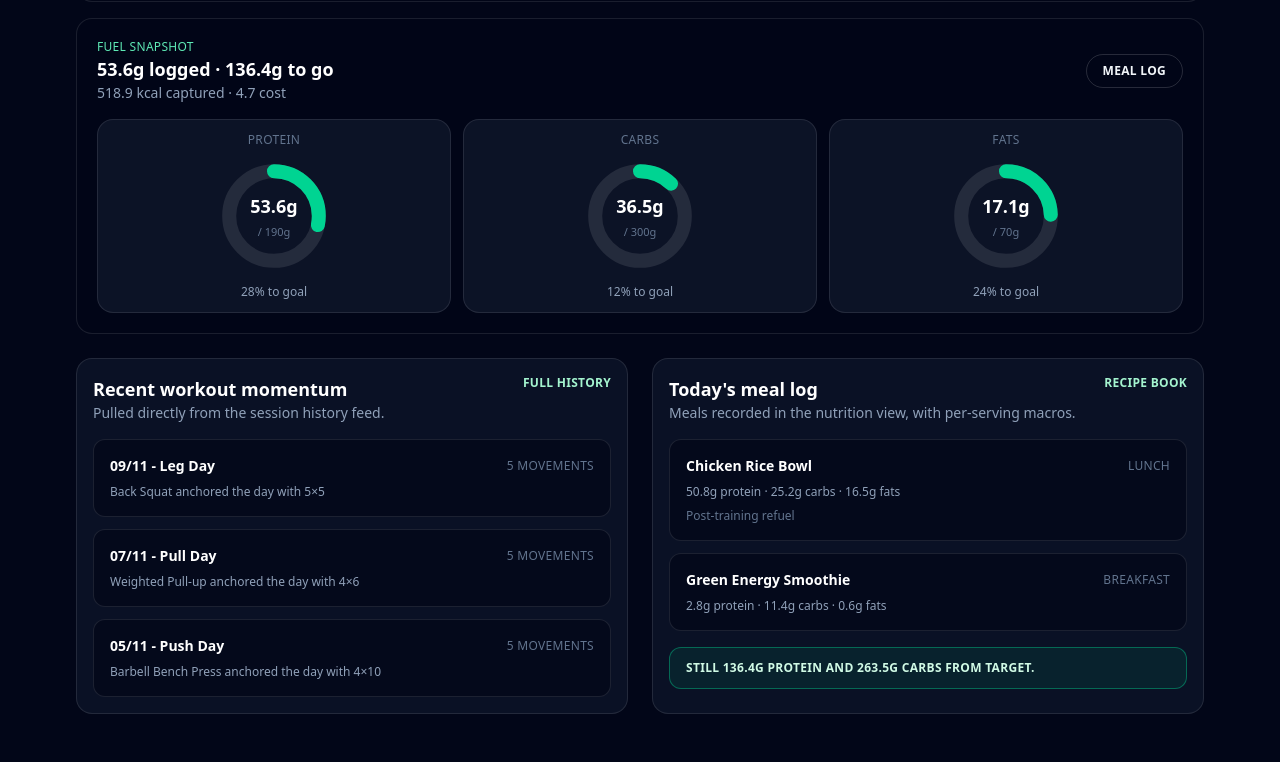
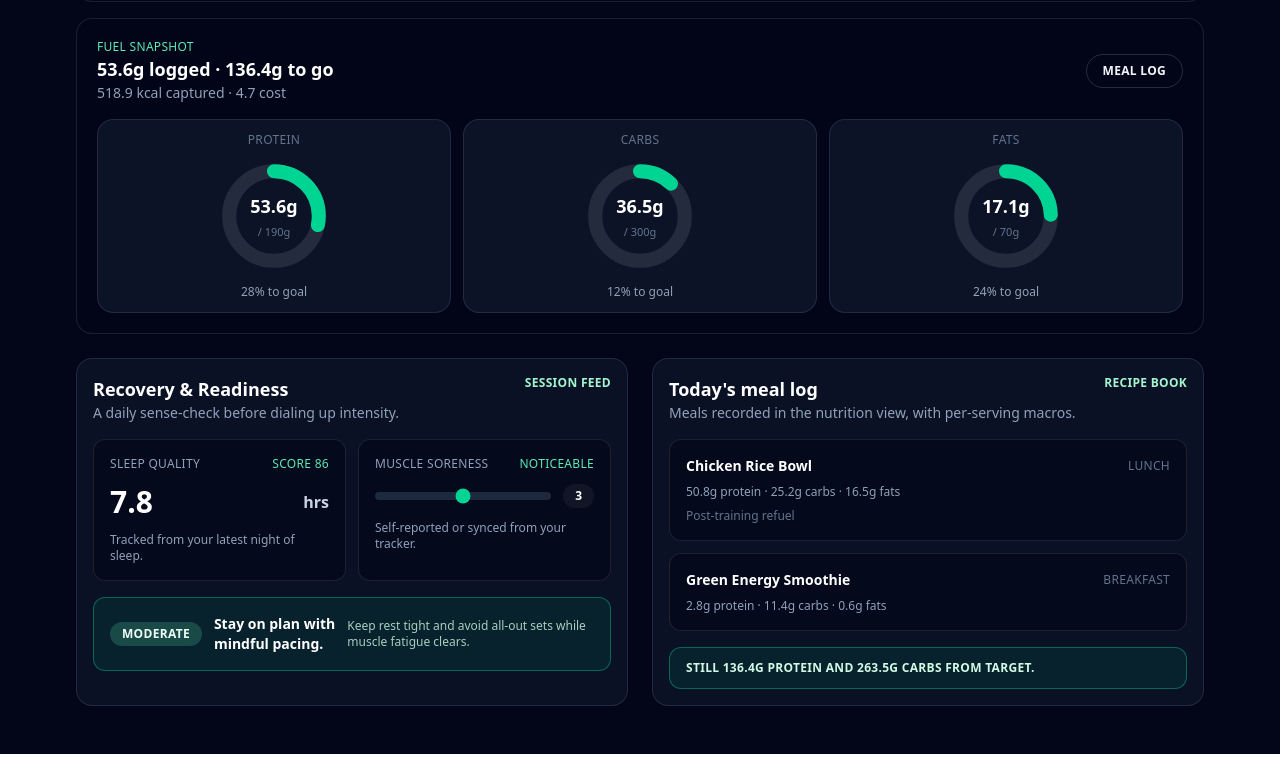
Before and after one commit to triek/privion, a Vue app: page / in a window 1280 px wide. Shown: the part 905-1667 px from the top of the page. Built offline with nearby package versions, Linux system fonts and the light colour scheme.

Commit message:
replace workout momentum with recovery and readiness

```diff
--- a/src/views/HomeView.vue
+++ b/src/views/HomeView.vue
@@ -141,31 +141,63 @@
       <article class="space-y-4 rounded-2xl border border-white/10 bg-slate-900/70 p-4">
         <div class="flex items-start justify-between gap-3">
           <div>
-            <h2 class="text-lg font-semibold text-white">Recent workout momentum</h2>
-            <p class="text-sm text-slate-400">Pulled directly from the session history feed.</p>
+            <h2 class="text-lg font-semibold text-white">Recovery &amp; Readiness</h2>
+            <p class="text-sm text-slate-400">A daily sense-check before dialing up intensity.</p>
           </div>
           <RouterLink
             to="/session-history"
             class="text-xs font-semibold uppercase tracking-wide text-emerald-200 transition hover:text-emerald-100"
           >
-            Full history
+            Session feed
           </RouterLink>
         </div>
-        <ul class="space-y-3 text-sm text-slate-300">
-          <li
-            v-for="record in recentSessions"
-            :key="record.session"
-            class="tile-surface p-4"
-          >
-            <div class="flex items-center justify-between gap-2">
-              <p class="font-semibold text-white">{{ record.session }}</p>
-              <span class="text-xs uppercase tracking-wide text-slate-500"
-                >{{ record.exercises.length }} movements</span
-              >
+
+        <div class="grid gap-3 sm:grid-cols-2">
+          <div class="tile-surface space-y-3 p-4">
+            <div class="flex items-center justify-between text-xs uppercase tracking-wide text-slate-400">
+              <span>Sleep quality</span>
+              <span class="text-emerald-300">Score {{ sleepQuality.score }}</span>
             </div>
-            <p class="mt-2 text-xs text-slate-400">{{ recordSummary(record) }}</p>
-          </li>
-        </ul>
+            <div class="flex items-center justify-between text-3xl font-black text-white">
+              <span>{{ sleepQuality.hours }}</span>
+              <span class="text-base font-semibold text-slate-300">hrs</span>
+            </div>
+            <p class="text-xs text-slate-400">Tracked from your latest night of sleep.</p>
+          </div>
+
+          <div class="tile-surface space-y-3 p-4">
+            <div class="flex items-center justify-between text-xs uppercase tracking-wide text-slate-400">
+              <span>Muscle soreness</span>
+              <span class="text-emerald-300">{{ sorenessLabel }}</span>
+            </div>
+            <div class="flex items-center gap-3">
+              <input
+                v-model.number="muscleSoreness"
+                type="range"
+                min="1"
+                max="5"
+                step="1"
+                class="h-2 w-full cursor-pointer appearance-none rounded-full bg-slate-800 accent-emerald-400"
+              />
+              <span class="rounded-full bg-white/5 px-3 py-1 text-xs font-semibold text-white">{{ muscleSoreness }}</span>
+            </div>
+            <p class="text-xs text-slate-400">Self-reported or synced from your tracker.</p>
+          </div>
+        </div>
+
+        <div
+          class="tile-surface flex flex-col gap-2 border border-emerald-400/40 bg-emerald-500/10 p-4 text-sm text-emerald-50 sm:flex-row sm:items-center sm:justify-between"
+        >
+          <div class="flex items-center gap-3">
+            <span
+              class="inline-flex rounded-full bg-emerald-300/20 px-3 py-1 text-xs font-semibold uppercase tracking-wide text-emerald-50"
+            >
+              {{ readinessRecommendation.label }}
+            </span>
+            <p class="font-semibold text-white">{{ readinessRecommendation.headline }}</p>
+          </div>
+          <p class="text-xs text-emerald-100/80">{{ readinessRecommendation.detail }}</p>
+        </div>
       </article>
 
       <article class="space-y-4 rounded-2xl border border-white/10 bg-slate-900/70 p-4">
@@ -219,7 +251,7 @@
 </template>
 
 <script setup lang="ts">
-import { computed } from 'vue'
+import { computed, ref } from 'vue'
 import { RouterLink } from 'vue-router'
 import { storeToRefs } from 'pinia'
 
@@ -229,7 +261,6 @@ import { useSessionHistoryStore } from '@/stores/sessionHistory'
 import { formatNumber, mealLogTotals } from '@/utils/nutrition'
 
 const sessionHistoryStore = useSessionHistoryStore()
-const { records } = storeToRefs(sessionHistoryStore)
 
 const nutritionStore = useNutritionStore()
 const { recipes, mealLogs, ingredientMap } = storeToRefs(nutritionStore)
@@ -237,7 +268,8 @@ const { recipes, mealLogs, ingredientMap } = storeToRefs(nutritionStore)
 const nextPlan = computed(() => workoutPlans[0])
 const nextPlanPreview = computed(() => nextPlan.value?.exercises ?? [])
 
-const recentSessions = computed(() => records.value.slice(-3).reverse())
+const sleepQuality = ref({ hours: 7.8, score: 86 })
+const muscleSoreness = ref(3)
 
 const macroTargets = { protein: 190, carbs: 300, fat: 70 }
 
@@ -326,9 +358,36 @@ const macroCallout = computed(
     `${formatNumber(dailyTotals.value.calories)} kcal captured · ${formatNumber(dailyTotals.value.cost)} cost`,
 )
 
-const recordSummary = (record: (typeof records.value)[number]) => {
-  const mainLift = record.exercises[0]
-  if (!mainLift) return 'No exercises recorded.'
-  return `${mainLift.name} anchored the day with ${mainLift.setsCompleted}×${mainLift.reps}`
-}
+const sorenessLabel = computed(() => {
+  const labels = ['Minimal', 'Light', 'Noticeable', 'High', 'Severe']
+  const index = Math.min(Math.max(muscleSoreness.value, 1), 5) - 1
+  return labels[index]
+})
+
+const readinessRecommendation = computed(() => {
+  const { score, hours } = sleepQuality.value
+  const soreness = muscleSoreness.value
+
+  if (score >= 85 && soreness <= 2 && hours >= 7) {
+    return {
+      label: 'Train hard',
+      headline: 'Green lights across recovery markers.',
+      detail: 'Prioritize compound lifts and higher volume while energy is high.',
+    }
+  }
+
+  if (score >= 70 && soreness <= 3) {
+    return {
+      label: 'Moderate',
+      headline: 'Stay on plan with mindful pacing.',
+      detail: 'Keep rest tight and avoid all-out sets while muscle fatigue clears.',
+    }
+  }
+
+  return {
+    label: 'Deload',
+    headline: 'Dial back intensity to recover fully.',
+    detail: 'Swap to technique work, mobility, and easy cardio until soreness drops.',
+  }
+})
 </script>
```
